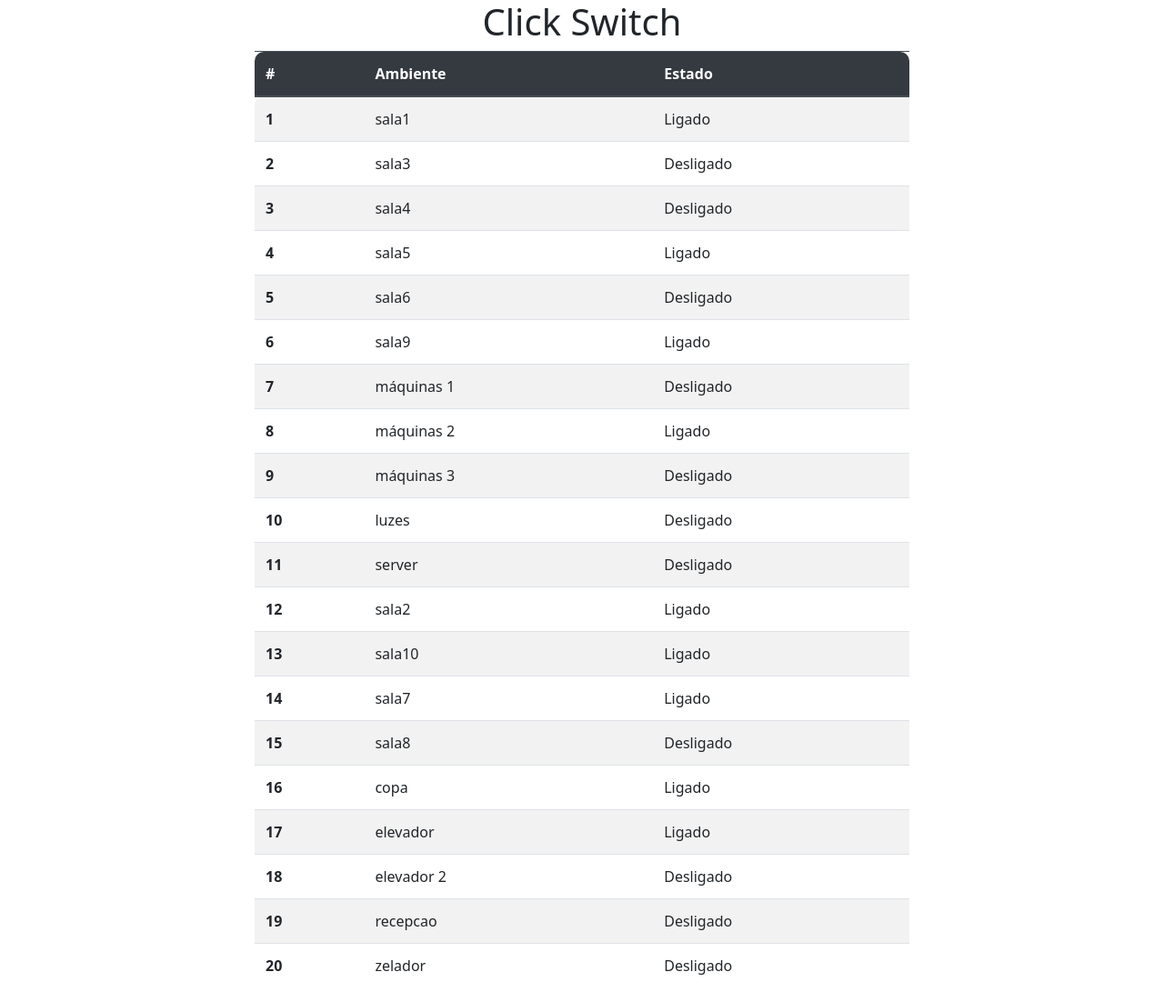
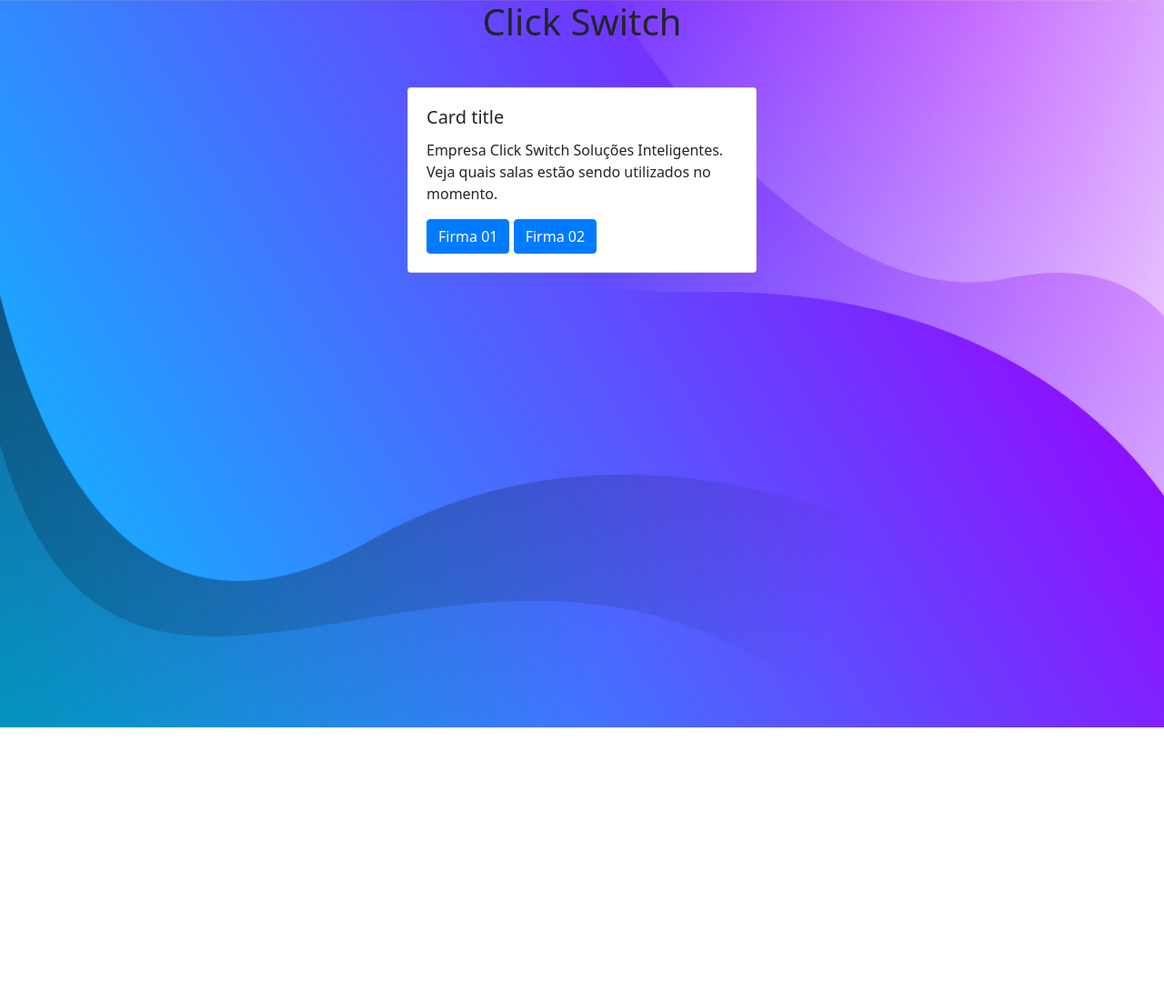
Before and after one commit to TeuPremium/Met-Comp, a Flask app: page / in a window 1280 px wide. Shown: the whole page at 91% size. After the commit the page ends 800 px from the top, so only its background shows below. Run offline with Flask 3, Linux system fonts and the light colour scheme; some libraries are stand-ins or nearby versions.

Commit message:
Adicionando Estilos e funcionalidades com botões para mostrar tabelas com os ambientes ligados

```diff
--- a/app/__init__.py
+++ b/app/__init__.py
@@ -1,5 +1,5 @@
 from flask import Flask
 
-app = Flask(__name__)
+app = Flask(__name__)   #variável responsável por receber os atributos da Classe Flask para utilização.
 
-from app import routes
+from app import routes  #Importanto os scripts para integração web
--- a/app/routes.py
+++ b/app/routes.py
@@ -1,11 +1,17 @@
 from app import app
-from flask import render_template
+from flask import render_template, request
 
 from app.functions.manipulate_data import data_processing
 
-@app.route('/')
-@app.route('/index')
-def main_page():
-    filename = 'machine_power.csv'
-    on_off = data_processing(filename)
-    return render_template('index.html', on_off=on_off)
+@app.route('/', methods=['GET', 'POST']) #Decorades são responsável por informar qual a rota determinada página deve aparecer
+@app.route('/index', methods=['GET', 'POST'])
+def main_page():      #Função da página principal
+    show_table: bool = False
+    filename: str = 'machine_power.csv'
+    on_off: dict = data_processing(filename)
+
+    if request.method == 'POST':
+        if ('show-table' in request.form) and (request.form['show-table'] == 'firma01'):
+            show_table = True
+
+    return render_template('index.html', on_off=on_off, show_table=show_table)  #renderizando a página HTML
--- a/app/static/style.css
+++ b/app/static/css/style.css
@@ -7,7 +7,16 @@
   box-sizing: border-box; /* A borda faz parte da conta de largura */
 }
 
+body{
+  background-image: url(background_image_2.jpg);
+  background-repeat: no-repeat;
+  background-position: top center;
+  background-size: cover;
+  background-attachment: fixed;
+}
+
 #Tabela{
+    margin-top: 10px;
     display: flex;
     align-items: center;
     justify-content: center;
@@ -17,5 +26,5 @@
 tr:first-child th:last-child { border-top-right-radius: 10px; }
 
 .table {
-    max-width: 720px;
+    max-width: 360px;
 }
--- a/app/templates/index.html
+++ b/app/templates/index.html
@@ -10,7 +10,8 @@
         integrity="sha384-ggOyR0iXCbMQv3Xipma34MD+dH/1fQ784/j6cY/iJTQUOhcWr7x9JvoRxT2MZw1T"
         crossorigin="anonymous">
     <!-- CSS Local -->
-    <link rel="stylesheet" type="text/css" href="{{ url_for('static', filename='style.css') }}">
+    <link rel="stylesheet" type="text/css" href="{{ url_for('static', filename='css/style.css') }}">
+    <script type="text/javascript" src="{{ url_for('static', filename='javascript/buttons.js') }}"></script>
 
     <title>ChatDeuPT</title>
 
@@ -18,6 +19,18 @@
     <body>
         <header style="text-align: center;"><h1>Click Switch</h1></header>
 
+        <div class="card mx-auto my-5" style="width: 24rem;">
+            <div class="card-body">
+              <h5 class="card-title">Card title</h5>
+              <p class="card-text">
+                Empresa Click Switch Soluções Inteligentes. Veja quais salas estão sendo utilizados no momento.
+              </p>
+              <form method="post" action="{{ url_for('main_page') }}">
+                <button type="submit" name="show-table" value="firma01" class="btn btn-primary">Firma 01</button>
+                <button type="submit" name="show-table" value="firma01" class="btn btn-primary">Firma 02</button>
+              </form>
+
+                {% if show_table %}
                 <div id="Tabela">
                     <table class="table table-striped">
                         <thead class="thead-dark">
@@ -38,6 +51,11 @@
                         </tbody>
                     </table>
                 </div>
+                {% endif %}
+            </div>
+        </div>
+
+
 
 
     <!-- JavaScript Opcional-->
```
Also changed, not shown: machine_power.json (added, +22 -0 lines), app/static/css/background_image_2.jpg (added). Lines whose indentation alone changed are shown as unchanged.
